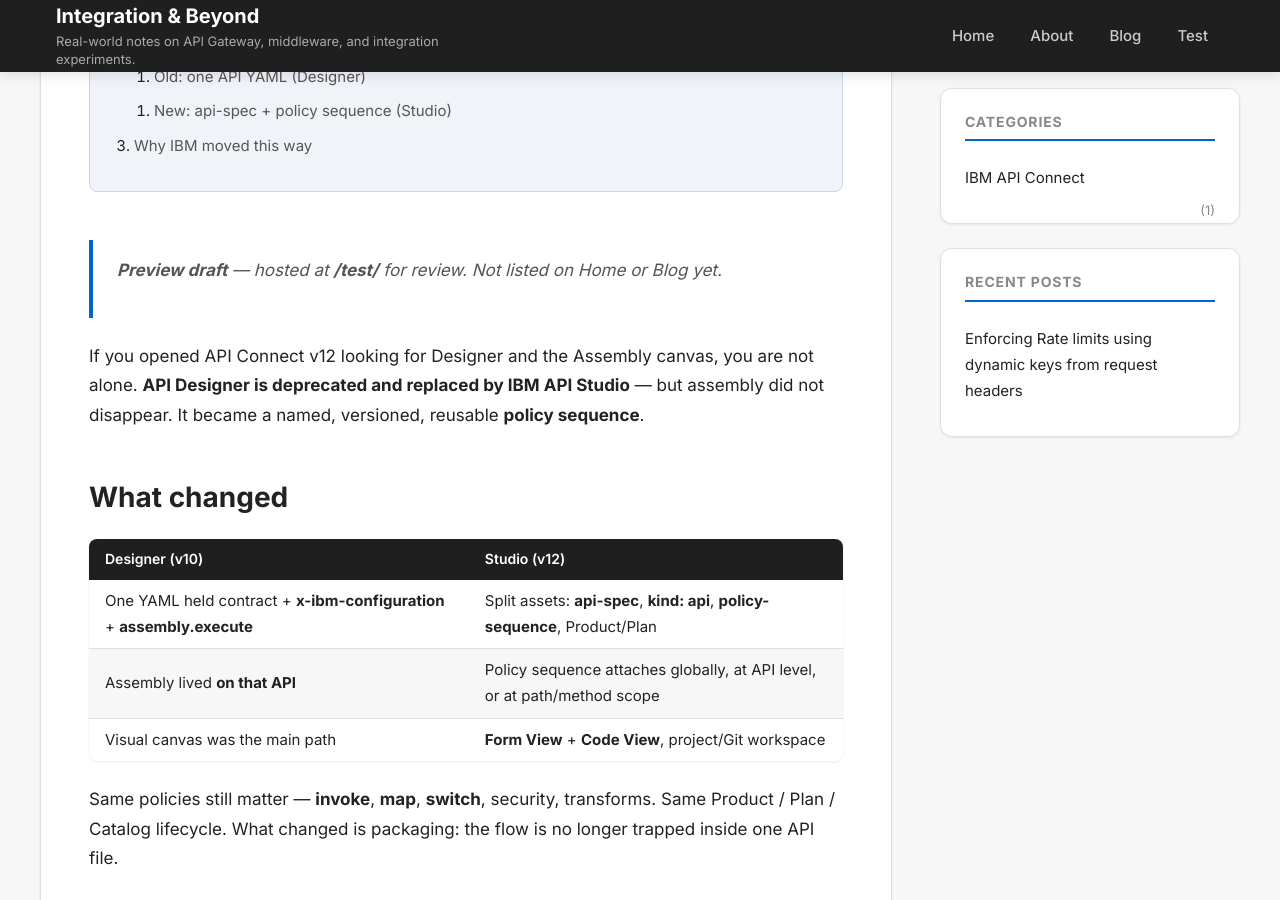
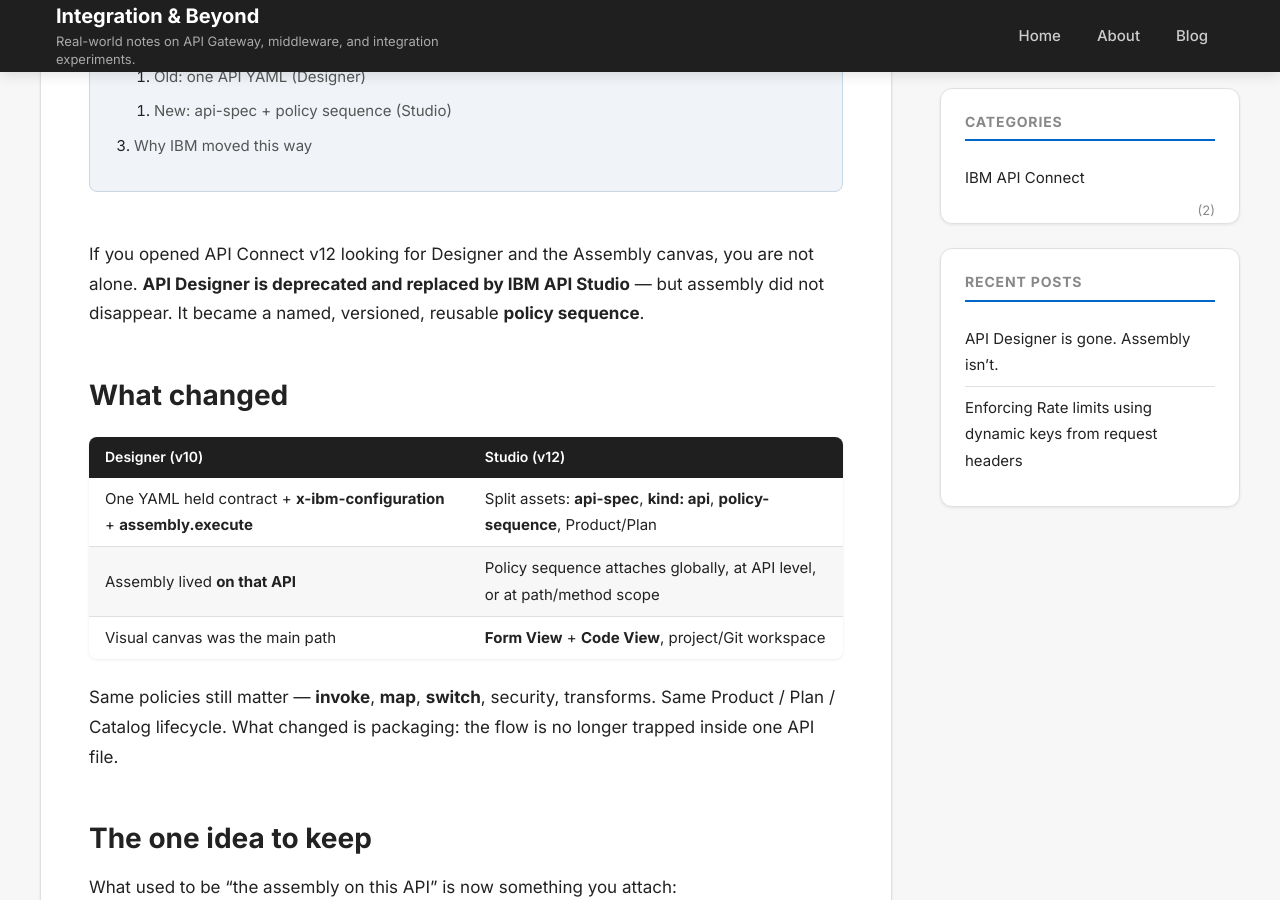
Before and after one commit to ayusshsharma/Integration-and-beyond, a Jekyll site: the page built from _posts/2026-07-18-api-designer-gone-assembly-isnt.md, in a window 1280 px wide and 900 px high, scrolled down 461 px. Built offline with Jekyll 4.4.1, drawn with Linux system fonts in a browser that asks for light colours; nearby versions of some CDN libraries.

Commit message:
Publish Designer vs Studio post and remove /test preview
Move the reviewed draft into _posts so it appears on Home/Blog, drop the Test nav tab, and remove the temporary /test/ page.

Co-authored-by: ayusshsharma <ayusshsharma@users.noreply.github.com>

```diff
--- a/_includes/header.html
+++ b/_includes/header.html
@@ -15,7 +15,6 @@
         <li><a href="{{ '/' | relative_url }}">Home</a></li>
         <li><a href="{{ '/about/' | relative_url }}">About</a></li>
         <li><a href="{{ '/blog/' | relative_url }}">Blog</a></li>
-        <li><a href="{{ '/test/' | relative_url }}">Test</a></li>
       </ul>
     </nav>
 
--- a/test.md
+++ b/_posts/2026-07-18-api-designer-gone-assembly-isnt.md
@@ -2,13 +2,10 @@
 layout: post
 title: "API Designer is gone. Assembly isn’t."
 date: 2026-07-18 10:30:00 +0400
-permalink: /test/
 description: "IBM API Connect v12 replaces API Designer with API Studio — but assembly is not gone. It becomes a named, versioned, reusable policy sequence."
 categories: [IBM API Connect]
 tags: [api-connect, ibm, api-studio, api-designer, api-management, integration, assembly, policy-sequence]
 ---
-
-> **Preview draft** — hosted at **/test/** for review. Not listed on Home or Blog yet.
 
 If you opened API Connect v12 looking for Designer and the Assembly canvas, you are not alone. **API Designer is deprecated and replaced by IBM API Studio** — but assembly did not disappear. It became a named, versioned, reusable **policy sequence**.
 
```
